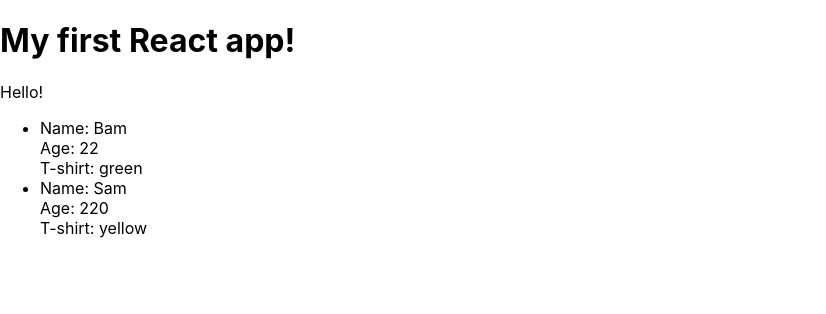
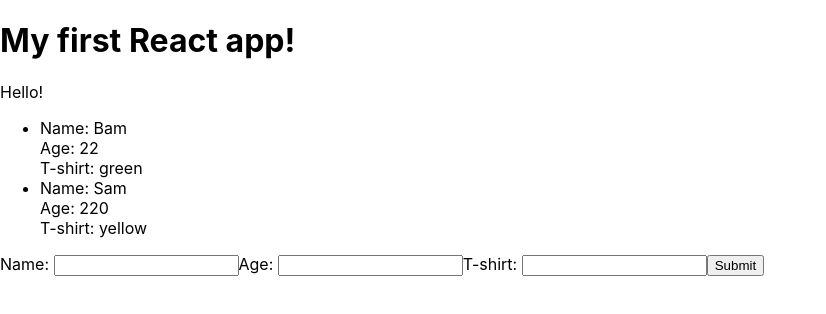
Before and after one commit to michaelbobkov/ReactFirstTry, a React (Create React App) app in the folder myapp/: page / in a window 1280 px wide. Shown: the top 314 px of the page, without its empty margins (0-826 px from the left). Built offline with nearby package versions, Linux system fonts and the light colour scheme.

Commit message:
Added form

```diff
--- /dev/null
+++ b/myapp/src/AddPerson.js
@@ -0,0 +1,37 @@
+import React, { useState } from 'react';
+
+function AddPerson() {
+    const [state, setState] = useState({
+        name: null,
+        age: null,
+        Tshirt: null
+    });
+
+    const handleChange = (event) => {
+        setState({
+            ...state,
+            [event.target.id]: event.target.value
+        });
+    }
+
+    const handleSubmit = (event) => {
+        event.preventDefault();
+        console.log(state);
+    }
+
+    return (
+        <div>
+            <form onSubmit={handleSubmit}>
+                <label htmlFor="name">Name: </label>
+                <input type="text" id="name" onChange={handleChange}></input>
+                <label htmlFor="age">Age: </label>
+                <input type="text" id="age" onChange={handleChange}></input>
+                <label htmlFor="Tshirt">T-shirt: </label>
+                <input type="text" id="Tshirt" onChange={handleChange}></input>
+                <button type="submit">Submit</button>
+            </form>
+        </div>
+    );
+}
+
+export default AddPerson;
--- a/myapp/src/App.js
+++ b/myapp/src/App.js
@@ -1,5 +1,5 @@
 import NewComponent from "./NewComponent";
-
+import AddPerson from "./AddPerson"
 
 function App() {
 
@@ -14,6 +14,7 @@
       <h1>My first React app!</h1>
       <p>Hello!</p>
       <NewComponent people={people}/>
+      <AddPerson />
     </div>
   );
 }
```
